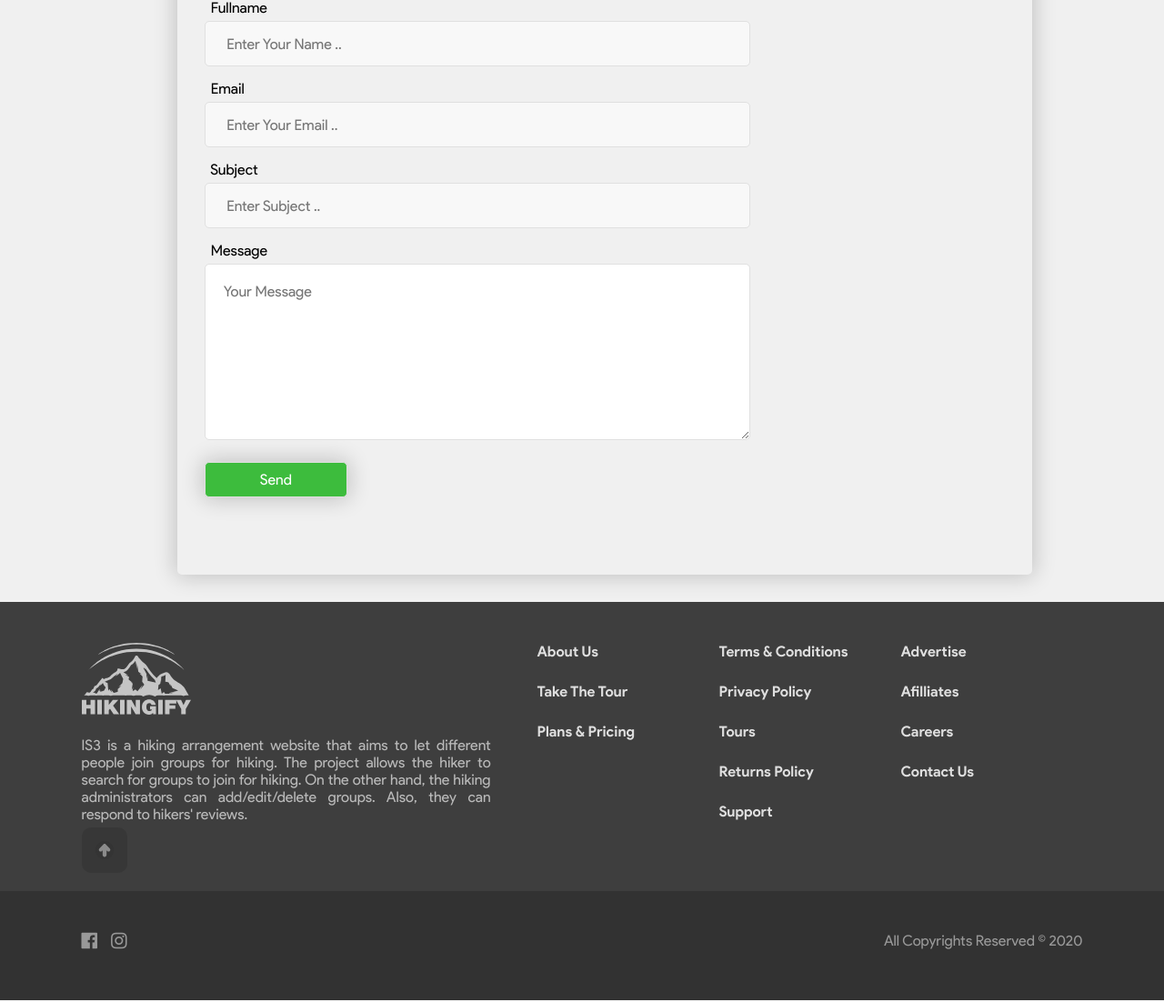
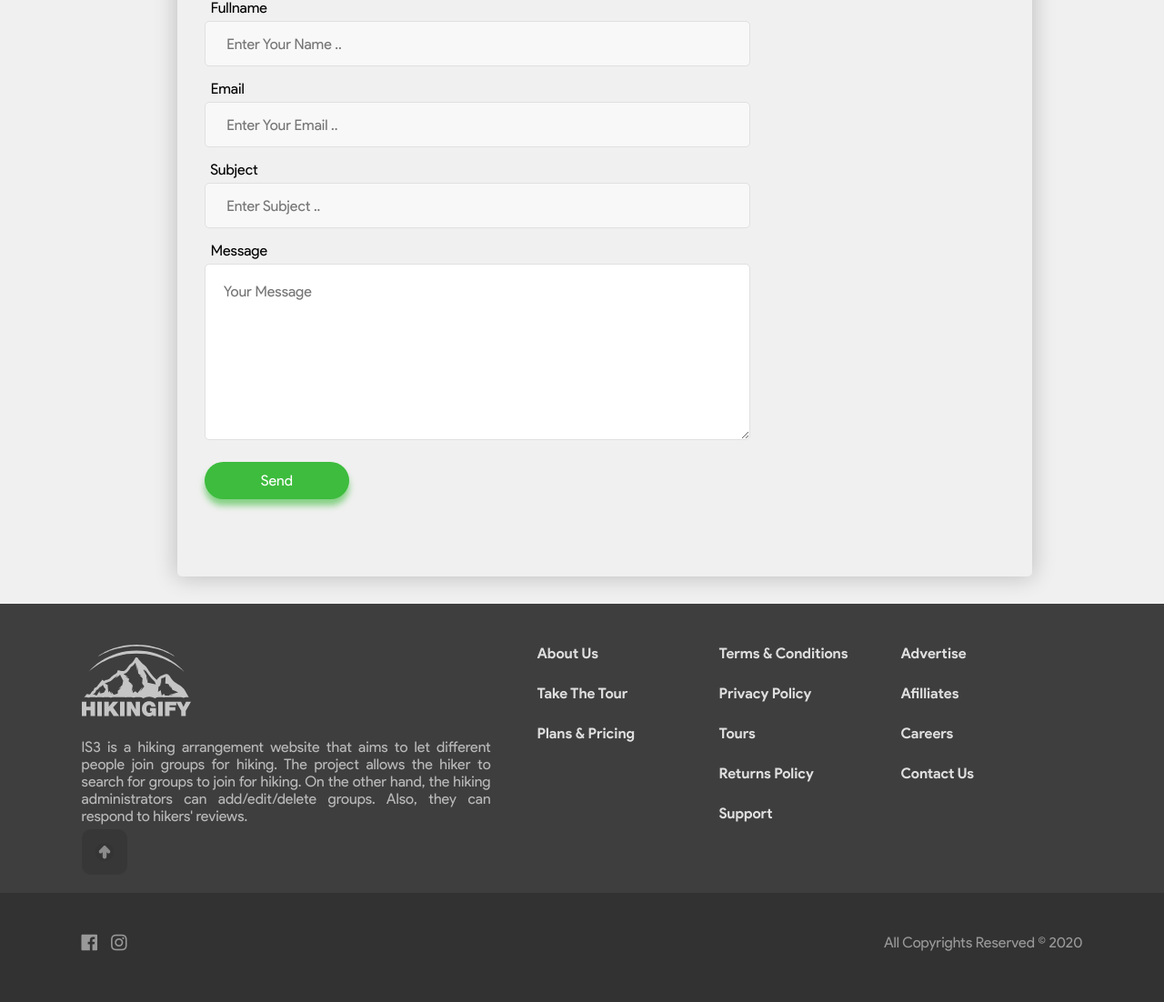
Before and after one commit to xBodda/lets-hike, a PHP site: page /zowjain/contact.php in a window 1280 px wide. Shown: the part 1348-2450 px from the top of the page at 91% size. Run offline with PHP 8.4, Linux system fonts and the light colour scheme; some libraries are stand-ins or nearby versions.

Commit message:
Modify xbutton for contact submit btn

```diff
--- a/hike.php
+++ b/hike.php
@@ -115,9 +115,7 @@
         }
         ?>
       </div>
-      <?php
-      // TODO: Gallery Image Selection
-      ?>
+      <!-- // TODO: Gallery Image Selection -->
     </div>
     <!-- Gallery END -->
     <!-- Map Overview START -->
--- a/index.php
+++ b/index.php
@@ -159,6 +159,7 @@
   <?php include('includes/footer.php'); ?>
   <!-- Footer END -->
   <script>
+    // TODO: Move to all.js file
     var emblaNode = document.getElementById("embla");
     var embla = EmblaCarousel(emblaNode, {
       loop: true,
--- a/layout/css/master.css
+++ b/layout/css/master.css
@@ -90,10 +90,10 @@ a {
   padding: 10px 40px;
   display: table;
   color: white;
-  box-shadow: 0 7px 7px 0 #3dbc3d99;
-  border-radius: 30px;
+  box-shadow: 0 7px 7px 0 #3dbc3d99 !important;
+  border-radius: 30px !important;
   cursor: pointer;
-  border:2px solid transparent;
+  border:2px solid transparent !important;
 }
 .xbutton.secondary {
   border:2px solid #3dbc3d99;
@@ -848,11 +848,11 @@ label {
   min-width: 600px;
   max-height: 300px;
 }
-.contact-box input:hover, .contact-box textarea:hover {
+.contact-box textarea:hover {
   box-shadow: 0px 0px 8px 1px rgba(0, 200, 0, 0.2);
 }
 
-.contact-box input:focus, .contact-box textarea:focus {
+.contact-box textarea:focus {
   box-shadow: 0px 0px 10px 1px rgba(0, 200, 0, 0.3);
 }
 
--- a/search.php
+++ b/search.php
@@ -30,9 +30,7 @@
 
   <!-- Search Body START -->
   <div class="search-body">
-    <?php
-    // TODO: Search Filters
-    ?>
+    <!-- // TODO: Search Filters -->
     <div class="heading-line">
       Results for "Search Input"
       <h6 style="color:#777;font-weight:normal;">3,412 results available</h6>
```
